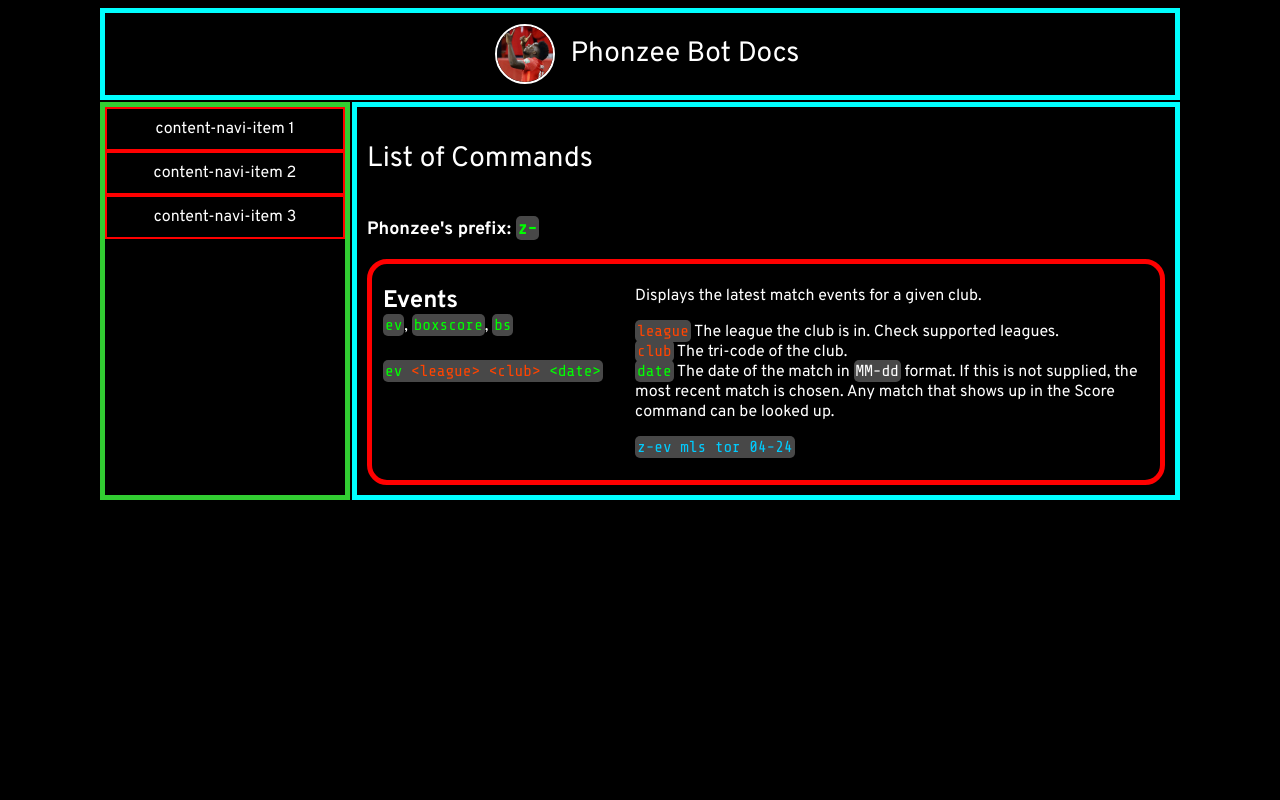
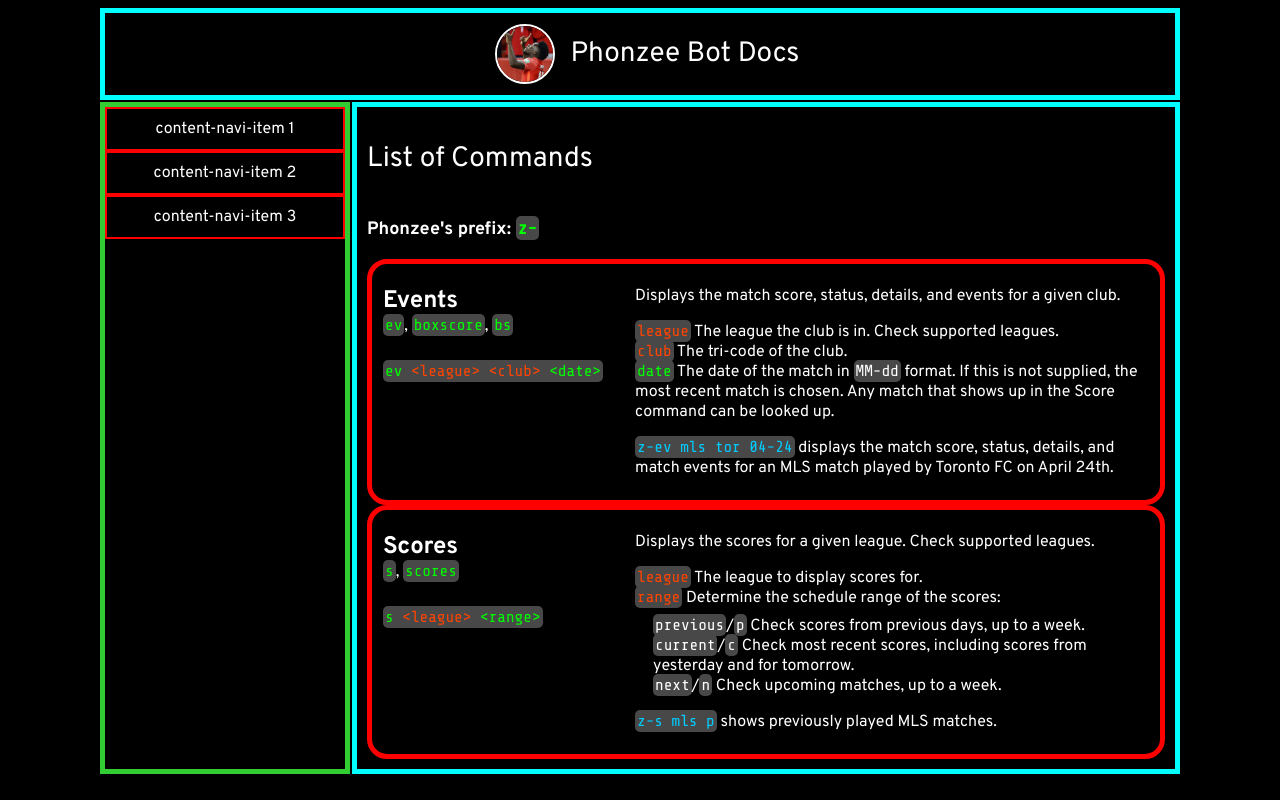
Before and after one commit to Dolcee85/phonzee-bot-help, a Gatsby site: page / in a window 1280 px wide. Built offline with nearby package versions, Linux system fonts and the light colour scheme; Gatsby itself is replaced by a stand-in of ours.

Commit message:
Added command info for events and scores

```diff
--- a/src/pages/index.js
+++ b/src/pages/index.js
@@ -29,7 +29,7 @@
         </div>
         <div class="command-description">
           <p>
-            Displays the latest match events for a given club.
+            Displays the match score, status, details, and events for a given club.
           </p>
           <p>
             <code class="code-arg-required">league</code> The league the club is in. Check supported
@@ -40,7 +40,37 @@
             can be looked up.
           </p>
           <p>
-            <code class="code-example">z-ev mls tor 04-24</code>
+            <code class="code-example">z-ev mls tor 04-24</code> displays the match score, status,
+            details, and match events for an MLS match played by Toronto FC on April 24th.
+          </p>
+        </div>
+      </div>
+
+      <div class="command-container">
+        <div class="command-name">
+          <p class="command-name-title">
+            <h3>Scores</h3>
+            <code>s</code>, <code>scores</code>
+          </p>
+          <p>
+            <code>s <span class="code-arg-required">&lt;league&gt;</span> &lt;range&gt;</code>
+          </p>
+        </div>
+        <div class="command-description">
+          <p>
+            Displays the scores for a given league. Check supported leagues.
+          </p>
+          <p>
+            <code class="code-arg-required">league</code> The league to display scores for.<br/>
+            <code class="code-arg-required">range</code> Determine the schedule range of the scores: <br/>
+            <div class="command-description-sub">
+              <code class="code-generic">previous</code>/<code class="code-generic">p</code> Check scores from previous days, up to a week.<br/>
+              <code class="code-generic">current</code>/<code class="code-generic">c</code> Check most recent scores, including scores from yesterday and for tomorrow.<br/>
+              <code class="code-generic">next</code>/<code class="code-generic">n</code> Check upcoming matches, up to a week.
+            </div>
+          </p>
+          <p>
+            <code class="code-example">z-s mls p</code> shows previously played MLS matches.
           </p>
         </div>
       </div>
--- a/src/styles/style.scss
+++ b/src/styles/style.scss
@@ -187,6 +187,11 @@
   margin: 1px;
 }
 
+.command-description-sub {
+  margin-top: 0.5em;
+  margin-left: 1.125em;
+}
+
 // Mobile View
 @media screen and (max-width: 767px) {
   .content-navi {
```
